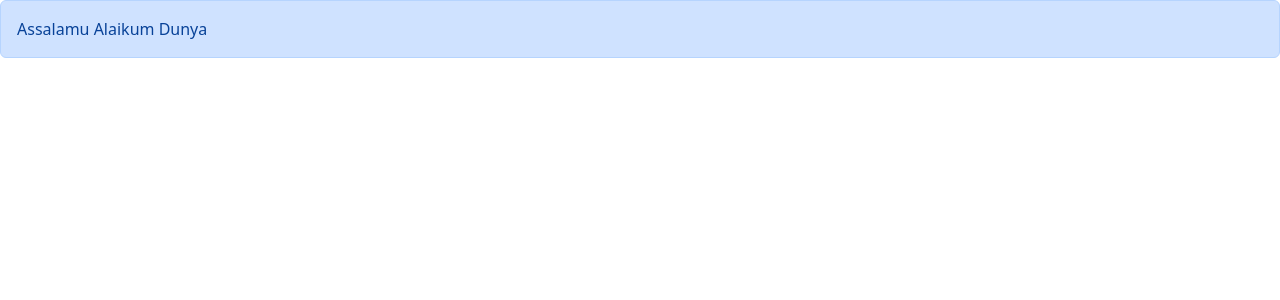
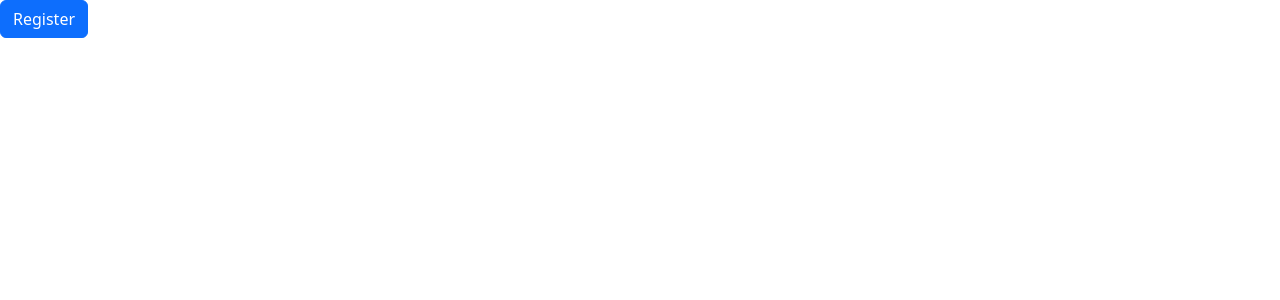
Before and after one commit to muhseen-sd/react-ts-mosh, a React (Vite) app: page / in a window 1280 px wide. Shown: the top 300 px of the page. Built offline with nearby package versions, Linux system fonts and the light colour scheme.

Commit message:
I practice my react knowledge by building a dynamic button

```diff
--- a/src/App.tsx
+++ b/src/App.tsx
@@ -1,11 +1,9 @@
-import Alert from "./components/Alert";
+import Button from "./components/Button";
 
 function App() {
   return (
     <div>
-      <Alert>
-        Assalamu Alaikum <span>Dunya</span>
-      </Alert>
+    <Button onclick={() => console.log("Clicked")} children="Register" />
     </div>
   );
 }
--- /dev/null
+++ b/src/components/Button.tsx
@@ -0,0 +1,15 @@
+interface Props {
+    children: string;
+    color?: "primary" | "secondary" | "success",
+    onclick: () => void
+}
+
+const Button = ({ children, onclick, color = "primary"}: Props) => {
+  return (
+    <div>
+        <button className={'btn btn-' + color} onClick={onclick}>{children}</button>
+    </div>
+  )
+}
+
+export default Button
```
